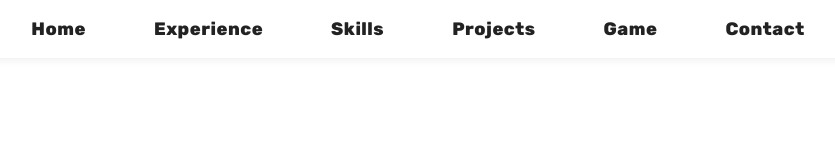
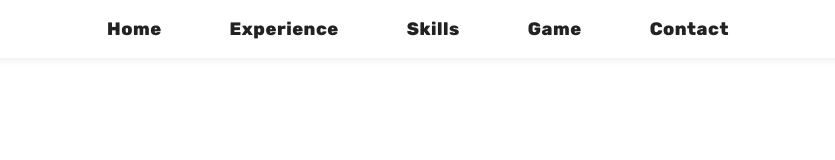
Before and after one commit to Hirbod03/PersonalWebsite, a React (Vite) app: page / in a window 1280 px wide. Shown: the top 160 px of the page, without its empty margins (222-1057 px from the left). Built offline with nearby package versions, Linux system fonts and the light colour scheme.

Commit message:
refactor: remove Projects link from Navbar component

```diff
--- a/src/sections/navBar/navBar.jsx
+++ b/src/sections/navBar/navBar.jsx
@@ -13,7 +13,6 @@ const Navbar = () => (
         <li><a href="#hero">Home</a></li>
         <li><a href="#experience">Experience</a></li>
         <li><a href="#skills">Skills</a></li>
-        <li><a href="#projects">Projects</a></li>
         <li><a href="#tictactoe">Game</a></li>
         <li><a href="#contact">Contact</a></li>
       </ul>
```
